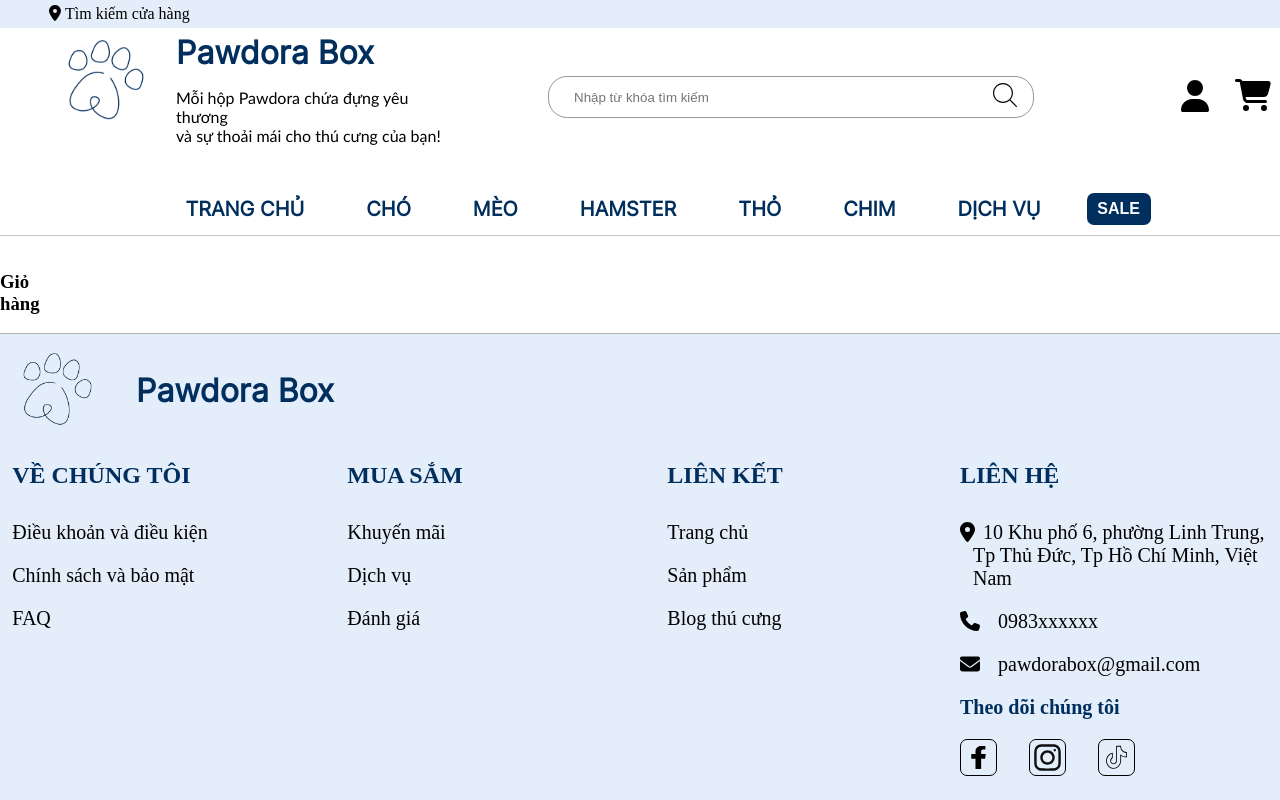
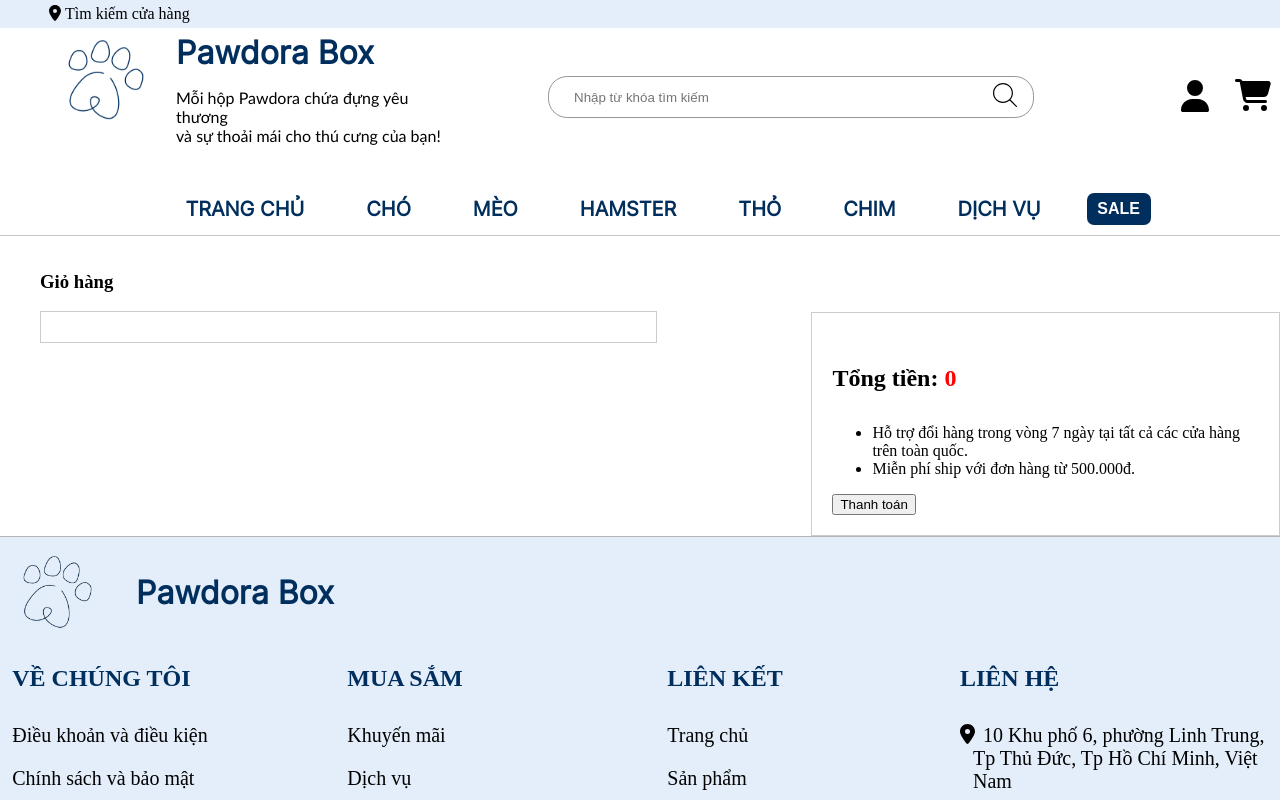
Before and after one commit to YaseiTanuki/Pawdora-Box, a React (Vite) app: page /cart in a window 1280 px wide. Shown: the top 800 px of the page. Built offline with nearby package versions, Linux system fonts and the light colour scheme.

Commit message:
add cart page

```diff
--- a/src/pages/cart/cart.jsx
+++ b/src/pages/cart/cart.jsx
@@ -6,15 +6,29 @@ import main1 from '../../../public/img/home-product/hatkho.jpg'
 import Header from "../../components/big_components/header/header"
 import Footer from "../../components/big_components/footer/footer"
 import { productsData } from "../product_page/product_page"
+import { FontAwesomeIcon } from "@fortawesome/react-fontawesome"
+import './cart.scss'
 
 const CartPage = () => {
+
 
     const {cartProduct, setCartProduct} = useContext(cartContext)
 
       const [cartList, setCartList] = useState([])
       const CartProductDisplay = (props) => {
         return(
-            <h1>{props.id}</h1>
+            <article className="cart-item">
+                <img src={props.img} alt="" />
+                <article className="detail-container">
+                    <article className="product-name">
+                        <h4>{props.name}</h4>
+                        <button><FontAwesomeIcon icon="trash" /></button>
+                    </article>
+                    <article className="price">
+                        <h3>{props.price}đ</h3>
+                    </article>
+                </article>
+            </article>
         )
       }
 
@@ -36,6 +50,16 @@ const CartPage = () => {
             setCartList(newList)
     }
 
+    const [totalPrice, setTotalPrice] = useState(0)
+    let total = 0
+    for(let j = 0; j < cartList.length; j++)
+    {
+        total = total + cartList[j].price
+    }
+
+    if(totalPrice!= total)
+        setTotalPrice(total);
+
     return (
         <>
         <Header showNav={true}/>
@@ -44,9 +68,19 @@ const CartPage = () => {
                 <h3>Giỏ hàng</h3>
                 <ul className="cart-list">
                     {cartList.map((item) => (
-                    <li><CartProductDisplay id={item.id}/></li>
+                        <li><CartProductDisplay img={item.img} name={item.name} price={item.price}/></li>
                     ))}
                 </ul>
+            </section>
+            <section className="total">
+                <article className="total-detail-container">
+                    <h1><span className="not-red">Tổng tiền:</span> {totalPrice}</h1>
+                    <ul>
+                        <li>Hỗ trợ đổi hàng trong vòng 7 ngày tại tất cả các cửa hàng trên toàn quốc.</li>
+                        <li>Miễn phí ship với đơn hàng từ 500.000đ.</li>
+                    </ul>
+                    <button>Thanh toán</button>
+                </article>
             </section>
         </section>
         <Footer/>
--- a/src/pages/cart/cart.scss
+++ b/src/pages/cart/cart.scss
@@ -1,14 +1,60 @@
 .cart-page{
-
     grid-row: 2 / 3;
     grid-column: 1 / 13;
     display: grid;
     grid-template-columns: subgrid;
 
-    .cart-container {
-        grid-column: 5 / 9;
-        width: 4fr;
-        margin-top: 5rem;
-        margin-bottom: 5rem;
+    .cart-list-container {
+        grid-column: 2 / 6;
+
+        ul {
+            list-style: none;
+            border: 1px solid #ccc;
+            padding: 15px;
+            li {
+                border-bottom: 1px solid #ccc;
+                padding-bottom: 10px;
+                margin-bottom: 20px;
+                .cart-item  {
+                    display: flex;
+                    align-items: center;
+                    img {
+                        max-width: 100px;
+                    }
+
+                    .detail-container {
+                        margin-left: 30px;
+                        display: flex;
+                        width: 100%;
+                        justify-content: space-between;
+
+                        .price {
+                            h3 {
+                                color: red;
+                            }
+                        }
+                    }
+                }
+            }
+        }
+    }
+
+    .total {
+        grid-column: 7 / 13;
+
+        .total-detail-container {
+            margin-top: 60px;
+            border: 1px solid #ccc;
+            max-width: 500px;
+            padding: 20px;
+
+            h1{
+                font-size: 24px;
+                .not-red {
+                    color:black
+                }
+            }
+
+        }
     }
 }
--- a/src/utils/FontAwesome/font_awesome.js
+++ b/src/utils/FontAwesome/font_awesome.js
@@ -1,4 +1,4 @@
-import {faEnvelope, faPhone, faLocationDot, faRightToBracket, faCaretDown, faUser, faCartShopping } from "@fortawesome/free-solid-svg-icons"
+import {faTrash, faEnvelope, faPhone, faLocationDot, faRightToBracket, faCaretDown, faUser, faCartShopping } from "@fortawesome/free-solid-svg-icons"
 import { library } from "@fortawesome/fontawesome-svg-core"
 import { faEvernote, faFacebook, faInstagram, faYoutube } from "@fortawesome/free-brands-svg-icons"
 
@@ -10,4 +10,4 @@ library.add(faLocationDot,
             faCaretDown,
             faUser,
             faCartShopping,
-            faPhone, faEnvelope)
+            faPhone, faEnvelope, faTrash)
```
Lines whose indentation alone changed are shown as unchanged.
